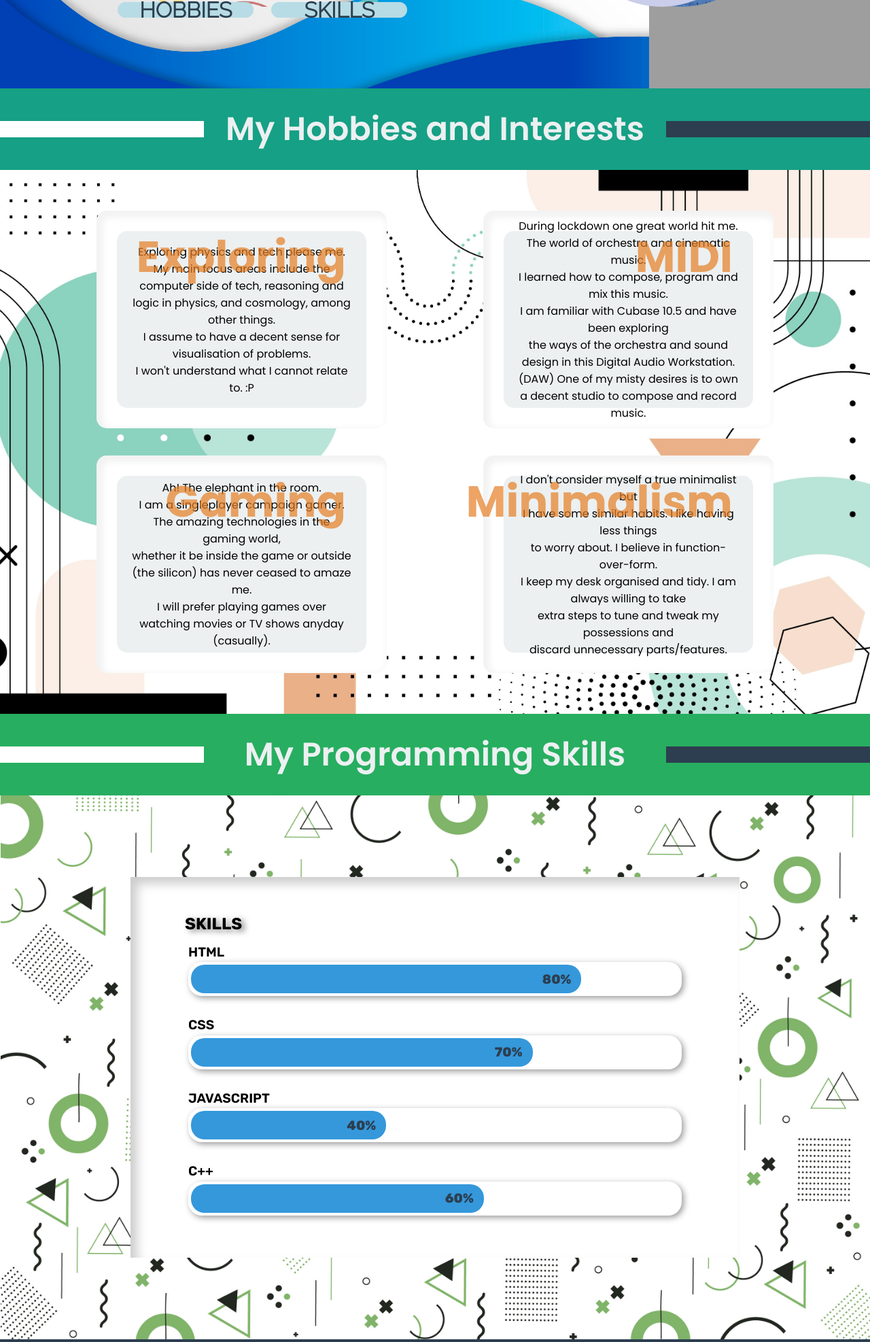
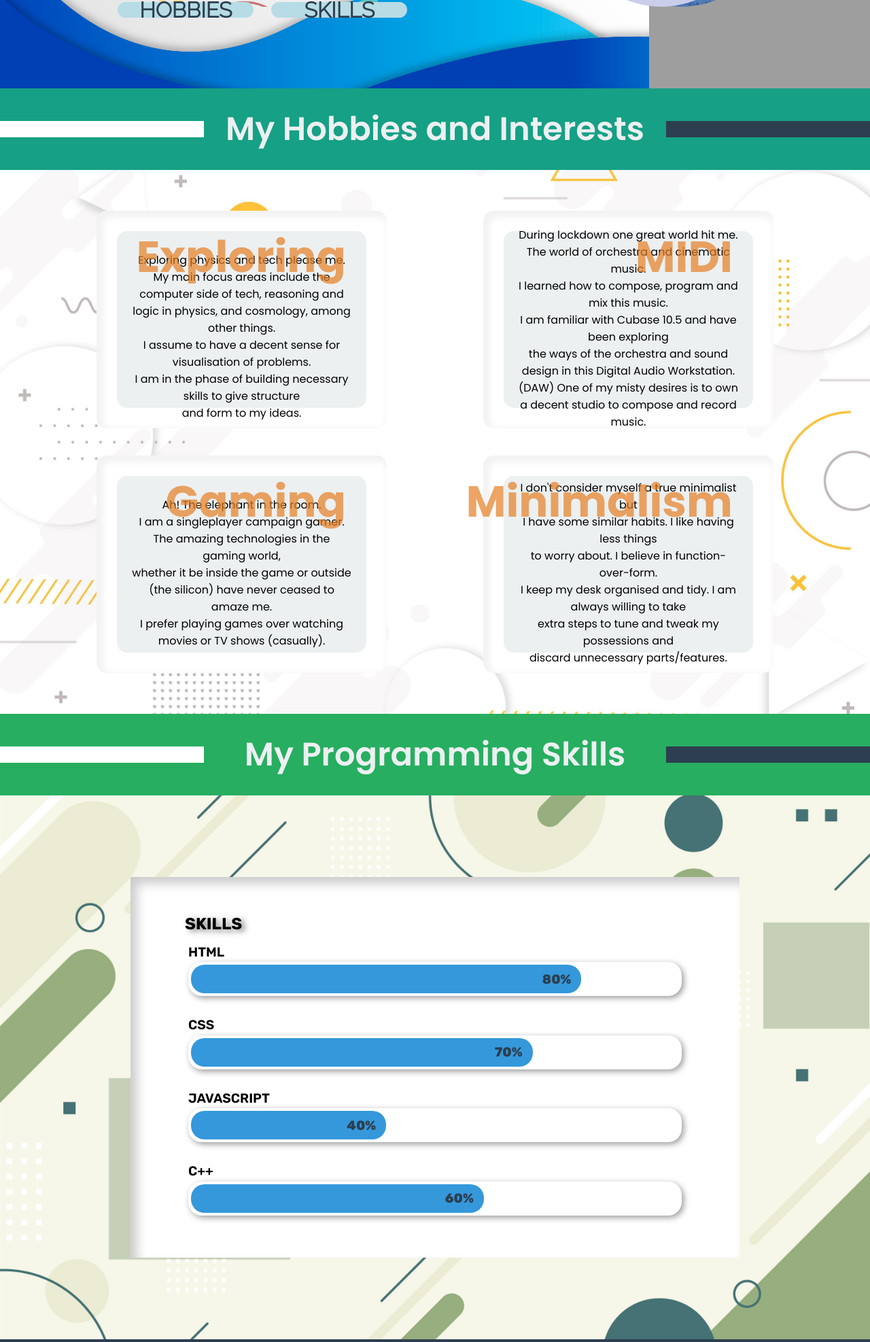
Before and after one commit to Paras-Roy/Portfolio-GDSC, a PHP site: page / in a window 1280 px wide. Shown: the part 670-2644 px from the top of the page at 68% size. Run offline with PHP 8.4, Linux system fonts and the light colour scheme; grey boxes are pictures that could not be loaded.

Commit message:
pre-submisson commit

```diff
--- a/index.html
+++ b/index.html
@@ -21,7 +21,7 @@
 
 <nav>
     <div class="" id="navWrapper">
-            <div id="navLogo"> <a href="https://parasroy-gdsc.herokuapp.com/"></a> PARAS ROY</div>
+            <div id="navLogo"> <a href="https://parasroy-gdsc.herokuapp.com/">PARAS ROY</a> </div>
             <div id="navSpacing"></div>
             <div id="navSection">
                 <a href ="#home" class="navSectionLinks navActive">HOME</a>
@@ -62,11 +62,12 @@
         <div class="hobbiesBox">
             <div class="hobbiesContent">
                 <h2>Exploring</h2>
-                <p> Exploring physics and tech please me. <br>
+                <p> <br><br> Exploring physics and tech please me. <br>
                      My main focus areas include the computer side of tech,
                      reasoning and logic in physics, and cosmology, among other things. <br> I assume to
-                     have a decent sense for visualisation of problems. <br> I won't understand what I
-                     cannot relate to. :P
+                     have a decent sense for visualisation of problems. <br>
+                     I am in the phase of building necessary skills to give structure <br>
+                     and form to my ideas.
 
                 </p>
             </div>
@@ -76,7 +77,7 @@
         <div class="hobbiesBox">
             <div class="hobbiesContent">
                 <h2>MIDI</h2>
-                <p>During lockdown one great world hit me. <br>
+                <p> <br> During lockdown one great world hit me. <br>
                     The world of orchestra and cinematic music. <br>
                     I learned how to compose, program and mix this music. <br>
                     I am familiar with Cubase 10.5 and have been exploring <br> the
@@ -90,12 +91,12 @@
         <div class="hobbiesBox">
             <div class="hobbiesContent">
                 <h2>Gaming</h2>
-                <p>Ah! The elephant in the room. <br>
+                <p> <br> Ah! The elephant in the room. <br>
                     I am a singleplayer campaign gamer. <br>
                     The amazing technologies in the gaming world, <br>
                      whether it be inside the game
-                    or outside (the silicon) has never ceased to amaze me. <br>
-                     I will prefer playing games over watching movies or TV shows anyday (casually). </p>
+                    or outside (the silicon) have never ceased to amaze me. <br>
+                     I prefer playing games over watching movies or TV shows (casually). </p>
             </div>
         </div>
     </div>
@@ -103,7 +104,7 @@
         <div class="hobbiesBox">
             <div class="hobbiesContent">
                 <h2>Minimalism</h2>
-                <p> I don't consider myself a true minimalist but <br>
+                <p> <br> I don't consider myself a true minimalist but <br>
                     I have some similar habits. I like having less things <br>
                     to worry about. I believe in function-over-form. <br>
                 I keep my desk organised and tidy. I am always willing to take <br>
--- a/style.css
+++ b/style.css
@@ -59,7 +59,7 @@ nav{
     align-items: center;
 }
 
-#navLogo{
+#navLogo a{
     color: #ECF0F1;
     font-size: large;
     font-weight: 500;
```
Also changed, not shown: img/bg2.jpg, img/bg21.jpg (added), img/bg3.jpg, img/bg31.jpg (added).
